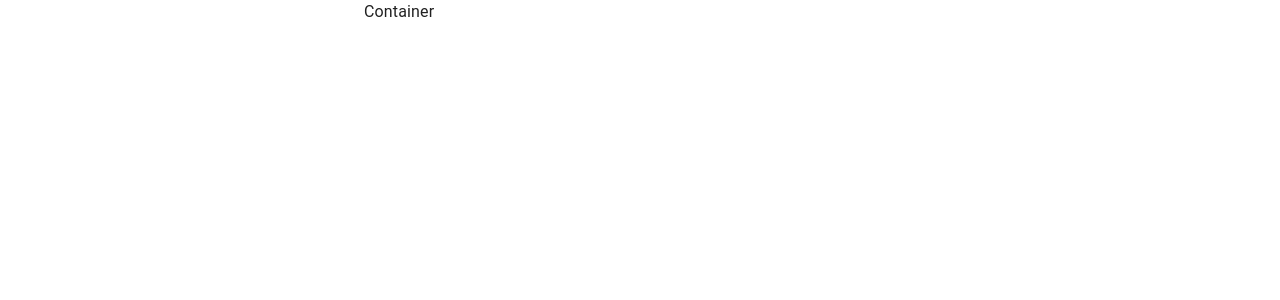
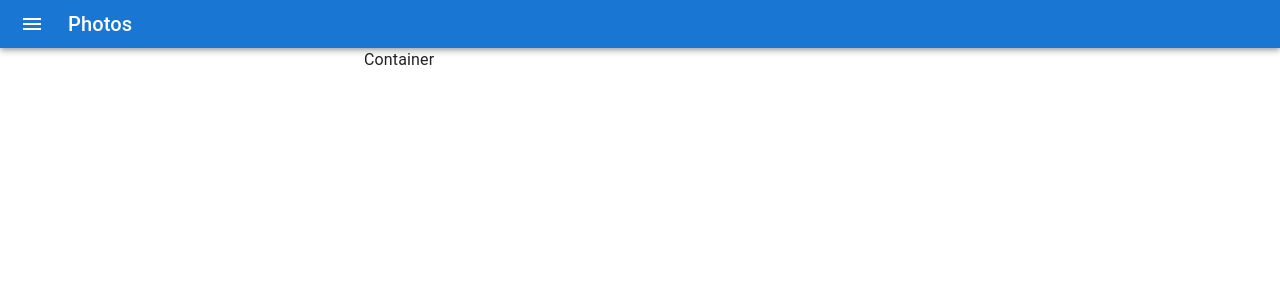
Before and after one commit to rudyalvaradobeltran/front-tasks, a React (Create React App) app: page / in a window 1280 px wide. Shown: the top 300 px of the page. Built offline with nearby package versions, Linux system fonts and the light colour scheme.

Commit message:
feat(navbar): navBar
NavBar basic component

```diff
--- a/src/components/Layout/PrivateLayout.jsx
+++ b/src/components/Layout/PrivateLayout.jsx
@@ -1,11 +1,13 @@
 import React from 'react';
 import CssBaseline from '@mui/material/CssBaseline';
 import Container from '@mui/material/Container';
+import NavBar from '../Shared/NavBar';
 
 const PrivateLayout = () => {
   return (
     <React.Fragment>
       <CssBaseline />
+      <NavBar />
       <Container maxWidth="sm">
         Container
       </Container>
--- /dev/null
+++ b/src/components/Shared/NavBar/index.jsx
@@ -0,0 +1,23 @@
+import React from 'react';
+import AppBar from '@mui/material/AppBar';
+import Toolbar from '@mui/material/Toolbar';
+import Typography from '@mui/material/Typography';
+import IconButton from '@mui/material/IconButton';
+import MenuIcon from '@mui/icons-material/Menu';
+
+const NavBar = () => {
+  return (
+    <AppBar position="static">
+      <Toolbar variant="dense">
+        <IconButton edge="start" color="inherit" aria-label="menu" sx={{ mr: 2 }}>
+          <MenuIcon />
+        </IconButton>
+        <Typography variant="h6" color="inherit" component="div">
+          Photos
+        </Typography>
+      </Toolbar>
+    </AppBar>
+  );
+}
+
+export default NavBar;
```
